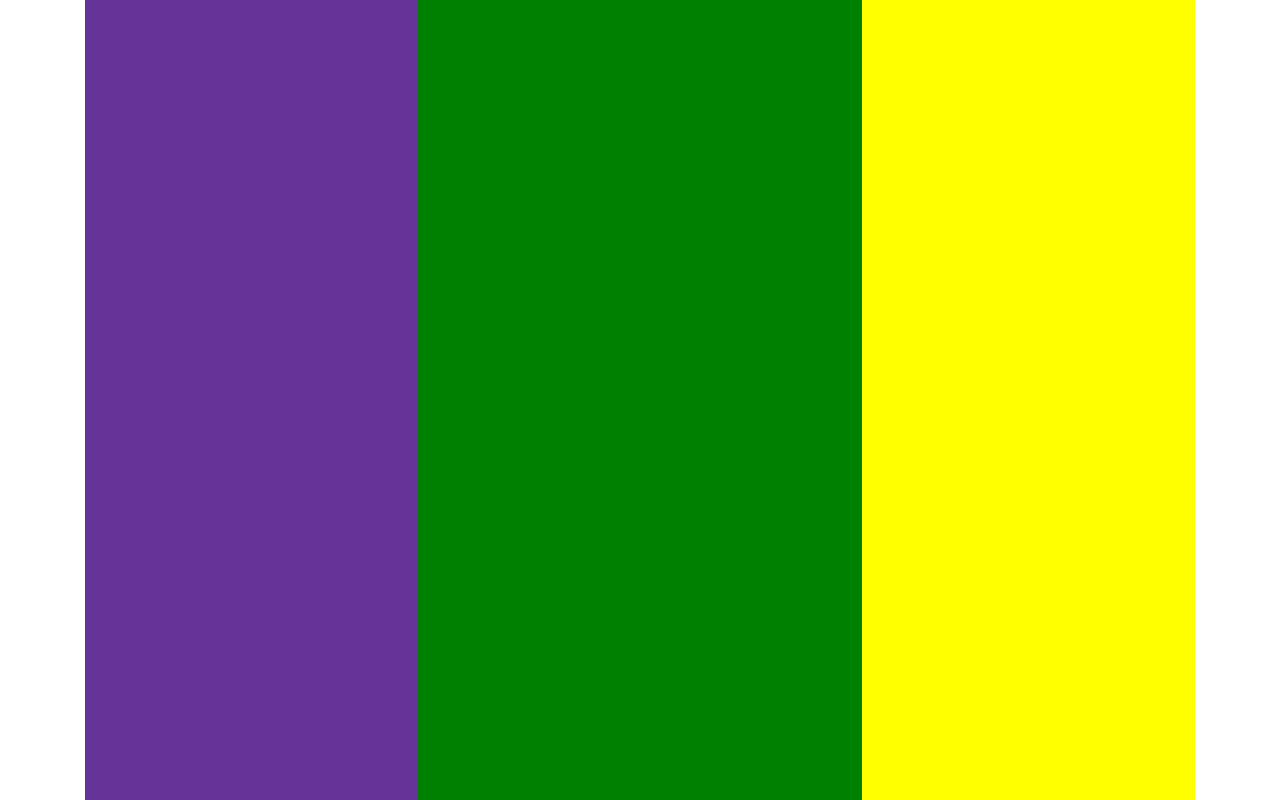
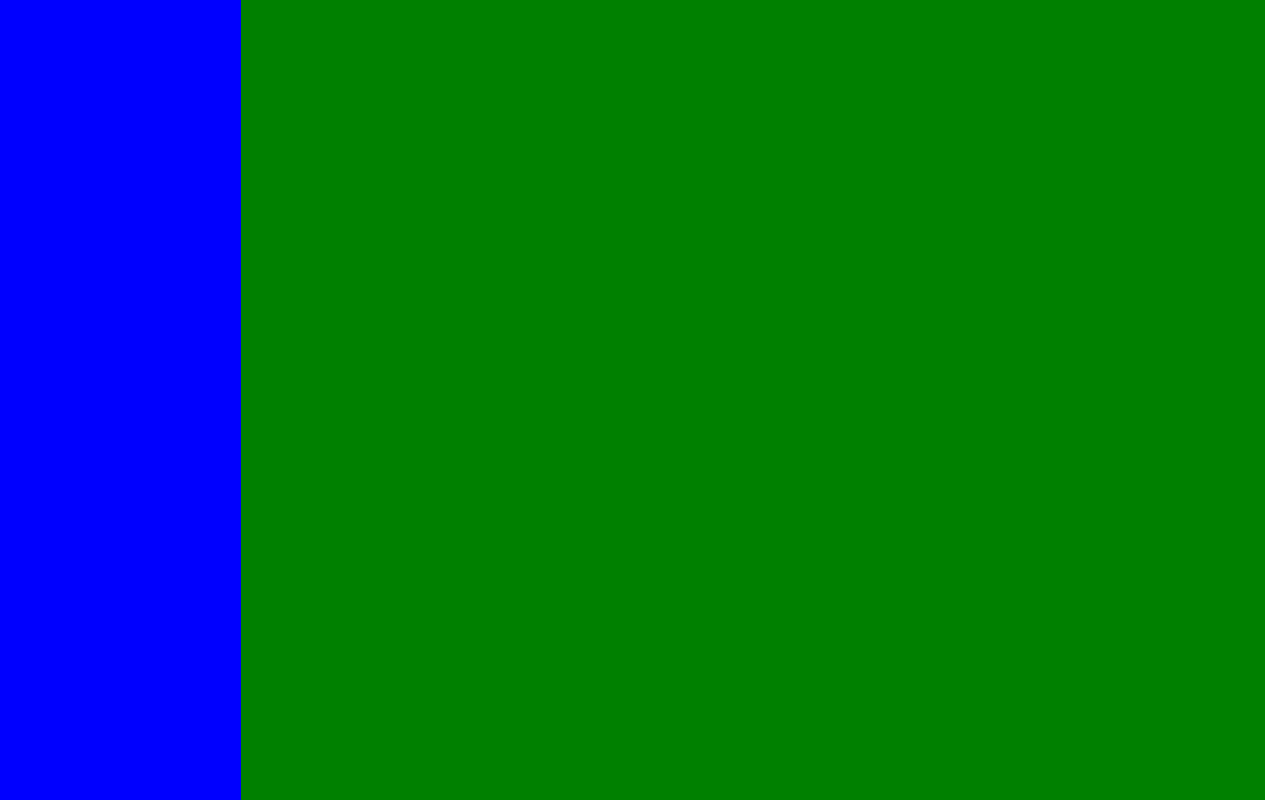
Before and after one commit to kingsoo123/twitter-clone, a React (Create React App) app: page / in a window 1280 px wide. Built offline with nearby package versions, Linux system fonts and the light colour scheme.

Commit message:
responsive media query implemented

```diff
--- a/package.json
+++ b/package.json
@@ -3,6 +3,8 @@
   "version": "0.1.0",
   "private": true,
   "dependencies": {
+    "@fortawesome/free-solid-svg-icons": "^5.15.2",
+    "@fortawesome/react-fontawesome": "^0.1.14",
     "@testing-library/jest-dom": "^5.11.4",
     "@testing-library/react": "^11.1.0",
     "@testing-library/user-event": "^12.1.10",
--- a/public/index.html
+++ b/public/index.html
@@ -20,10 +20,6 @@
     href="https://maxcdn.bootstrapcdn.com/bootstrap/4.5.0/css/bootstrap.min.css"
     integrity="sha384-9aIt2nRpC12Uk9gS9baDl411NQApFmC26EwAOH8WgZl5MYYxFfc+NcPb1dKGj7Sk"
     crossorigin="anonymous"
-  />
-  <link
-    rel="stylesheet"
-    href="https://cdnjs.cloudflare.com/ajax/libs/font-awesome/4.7.0/css/font-awesome.min.css"
   />
 
   <script
--- a/src/App.css
+++ /dev/null
@@ -1,38 +0,0 @@
-.App {
-  text-align: center;
-}
-
-.App-logo {
-  height: 40vmin;
-  pointer-events: none;
-}
-
-@media (prefers-reduced-motion: no-preference) {
-  .App-logo {
-    animation: App-logo-spin infinite 20s linear;
-  }
-}
-
-.App-header {
-  background-color: #282c34;
-  min-height: 100vh;
-  display: flex;
-  flex-direction: column;
-  align-items: center;
-  justify-content: center;
-  font-size: calc(10px + 2vmin);
-  color: white;
-}
-
-.App-link {
-  color: #61dafb;
-}
-
-@keyframes App-logo-spin {
-  from {
-    transform: rotate(0deg);
-  }
-  to {
-    transform: rotate(360deg);
-  }
-}
--- a/src/App.js
+++ b/src/App.js
@@ -1,4 +1,3 @@
-import './App.css';
 import LandingPage from './component/LandingPage'
 
 function App() {
--- a/src/component/LandingPage.jsx
+++ b/src/component/LandingPage.jsx
@@ -5,12 +5,12 @@ import LeftComponent from './LeftComponent'
 
 const LadingPage = ()=>{
     return(
-        <div className='container'>
+        <div className='container-fluid row p-0'>
         <LeftComponent/>
         <div className='centerComponent'>
 
         </div>
-        <div className="rightCoomponent">
+        <div className="rightComponent">
 
         </div>
         </div>
--- a/src/component/LeftComponent.jsx
+++ b/src/component/LeftComponent.jsx
@@ -5,7 +5,7 @@ const LeftComponent = ()=>{
     return(
         <>
         <div className="leftComponent">
-
+        <i className="fab fa-twitter"></i>
         </div>
         </>
     )
--- a/src/component/style.css
+++ b/src/component/style.css
@@ -1,15 +1,9 @@
-.container{
-    display: flex;
-    flex-direction: row;
-}
-
-
 .leftComponent{
     width: 30%;
     height: 100vh;
     background-color: rebeccapurple;
 }
-.rightCoomponent{
+.rightComponent{
     width: 30%;
     height: 100vh;
     background-color: yellow;
@@ -23,16 +17,47 @@
 
 
 
-@media screen and (max-width: 1004px) {
+/* @media screen and (max-width: 1004px) {
     .leftComponent {
-      background-color: blue;
+        width: 10%;
+        background-color: blue;
     }
 
-    .rightCoomponent{
-        width: 0%;
+    .rightComponent{
+        display: none;
     }
 
     .centerComponent{
-        width: 70%;
+        width: 80%;
+    }
+  } */
+
+
+  @media screen and (max-width: 500px) {
+    .leftComponent {
+    display: none;
+    }
+
+    .centerComponent{
+        width: 100% !important;
+    }
+
+    .rightComponent{
+        display: none;
+     }
+  }
+
+  @media screen and (max-width: 1282px) {
+    .leftComponent {
+    width: 20%;
+    background-color: blue;
+    }
+
+    .rightComponent{
+       display: none;
+    }
+
+    .centerComponent{
+        width: 80%;
     }
   }
```
Also changed, not shown: 2 other files (tests, documents, lock files or other folders).
